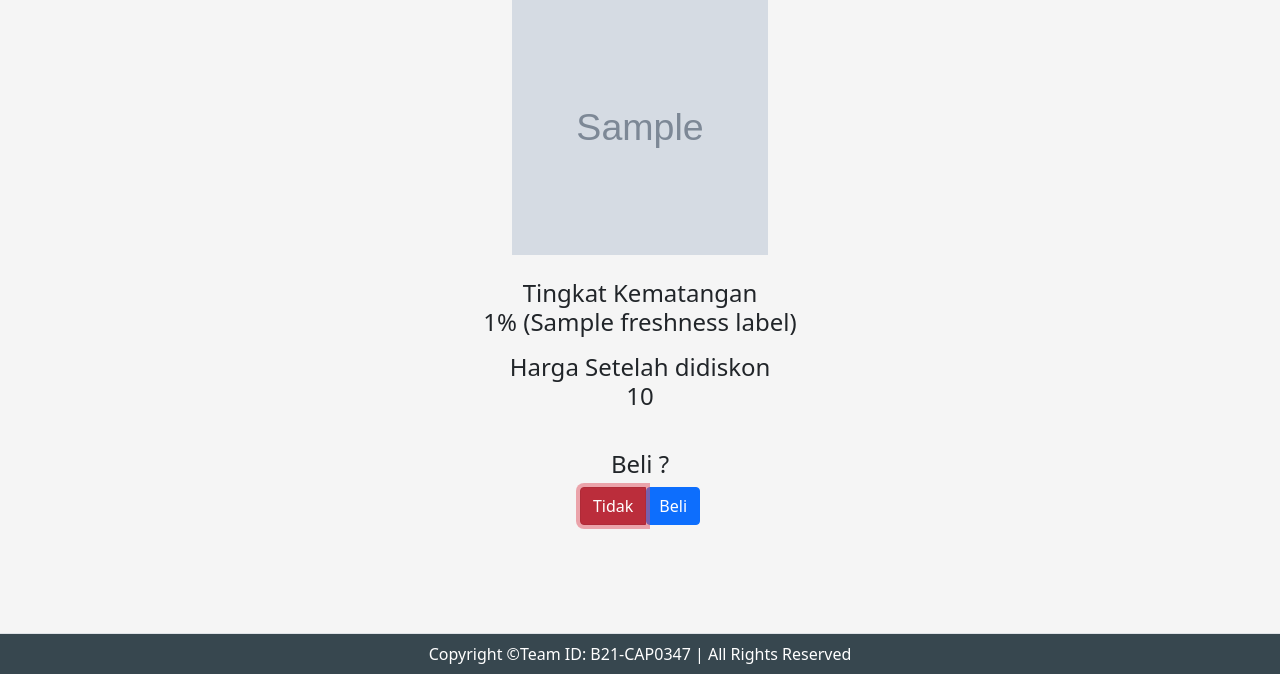
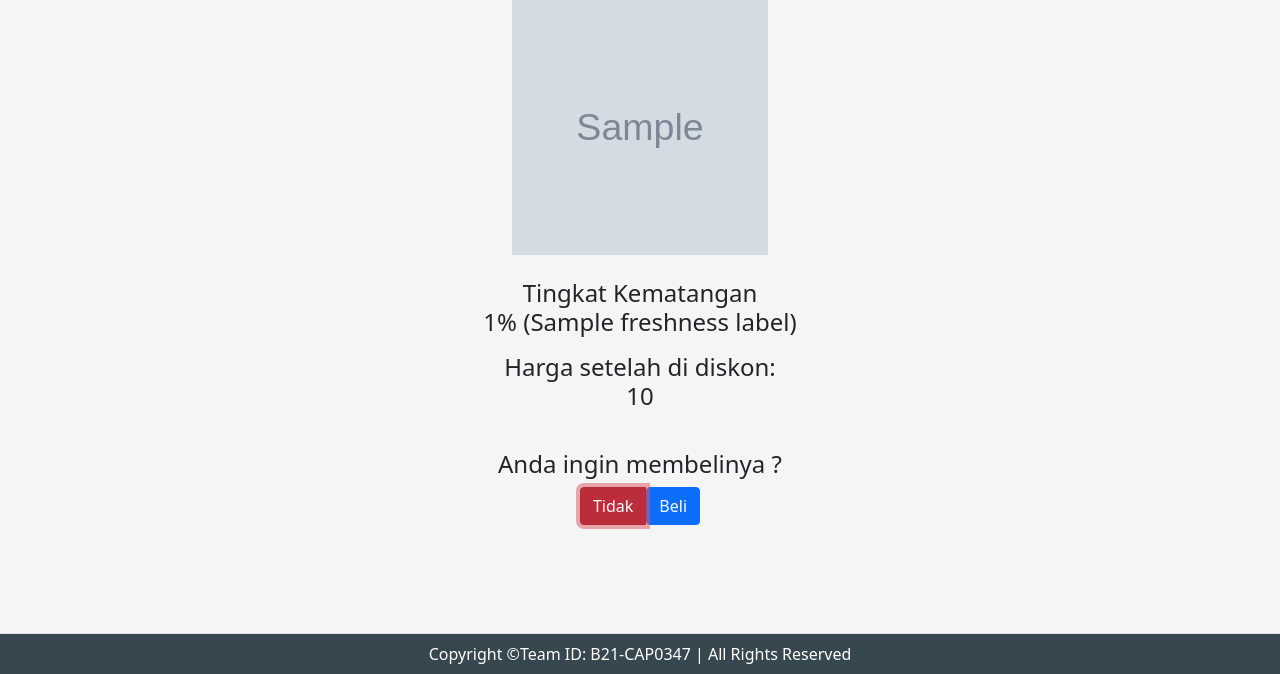
Before and after one commit to Bangkit2021-0347/fruit-freshness-detector-web, a Flask app: template templates/checkout.html in a window 1280 px wide. Shown: the part 126-800 px from the top of the page. Run offline with Flask 2, Linux system fonts and the light colour scheme; the template is opened without the code that fills it: most values are stand-ins (such as "Sample title", 1, 10 or a date in 2020); grey boxes marked "Sample" are stand-in pictures; some libraries are stand-ins or nearby versions.

Commit message:
minor changes

```diff
--- a/templates/checkout.html
+++ b/templates/checkout.html
@@ -10,11 +10,11 @@
       </div>
     </h4>
     <h4 class="mb-3 fw-normal">
-      <div>Harga Setelah didiskon</div>
+      <div>Harga setelah di diskon:</div>
       <div aria-label="Harga">{{price}}</div>
     </h4>
     <div class="py-4">
-      <h4>Beli ?</h4>
+      <h4>Anda ingin membelinya ?</h4>
       <div class="btn-group" role="group" aria-label="Konfirmasi checkout">
         <a href="/" class="btn btn-danger" autofocus>Tidak</a>
         <form action="/purchase" method="post">
```
